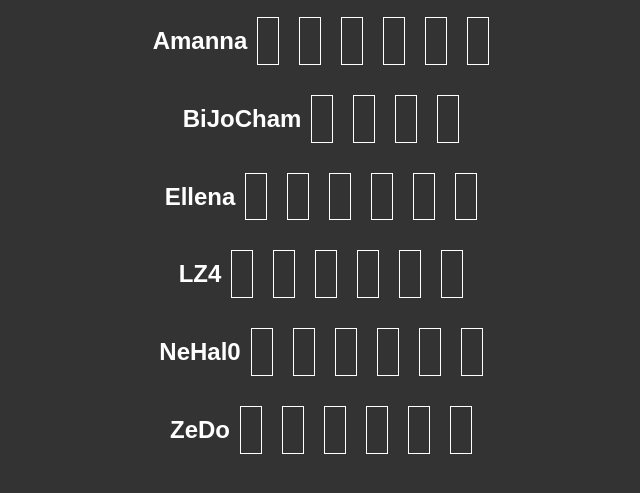
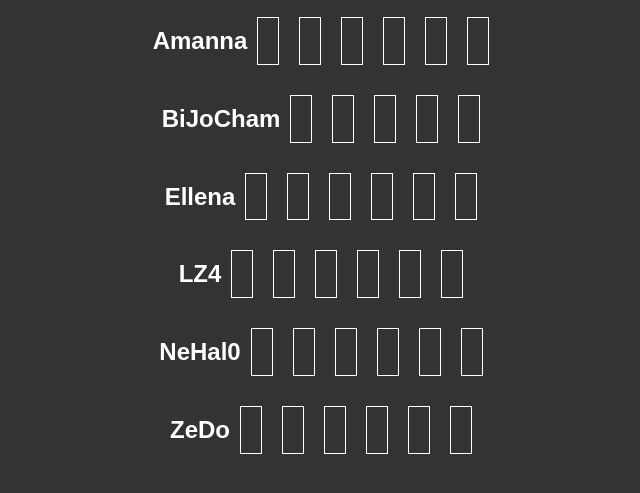
Before and after one commit to Laid41798175/lomework, a website: page index.html in a window 1280 px wide. Shown: the part 39-532 px from the top of the page, without its empty margins (314-954 px from the left). Drawn offline with Linux system fonts and the light colour scheme; no server answers.

Commit message:
added BiJoCham's Destroyer

```diff
--- a/index.html
+++ b/index.html
@@ -236,7 +236,8 @@
             '비수처럼꽂히는조용한참격',
             '비참하게조각내는참수의낫',
             '비상에조예깊은참새한마리',
-            '비빔밥에조금씩참기름추가'
+            '비빔밥에조금씩참기름추가',
+            '중망겜'
         ];
 
         const Ellenas = [
```
Also changed, not shown: README.md.
